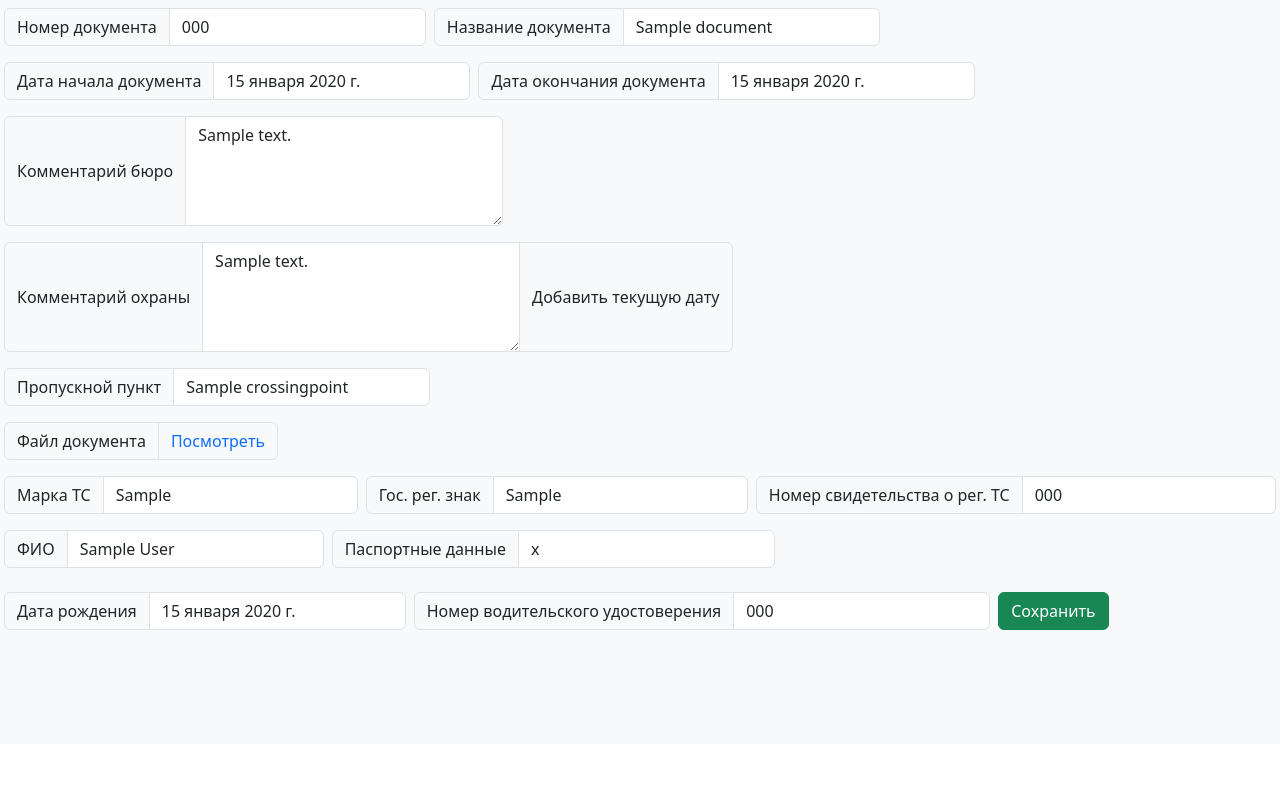
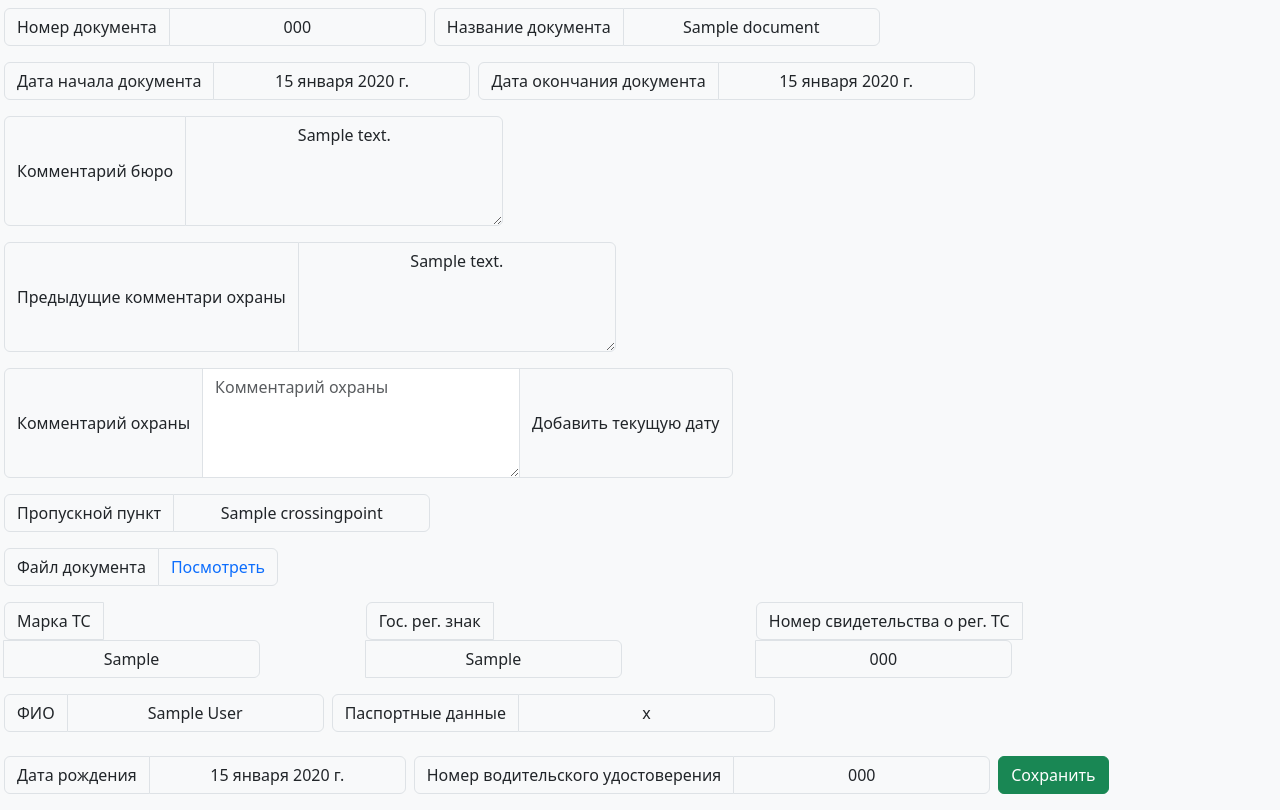
Before and after one commit to Dellenoam/Ural-Turbine-Plant, a Django app: page /security/pass/1 in a window 1280 px wide. Shown: the part 56-866 px from the top of the page. Before the commit the page ends 686 px from the top, so only its background shows below. Run offline with Django 4.2, Linux system fonts and the light colour scheme; tables that the repository leaves empty hold one stand-in row (values such as "Sample post"); parts of the project's set-up code (start-up, migrations or seed data) failed here and were passed over; some libraries are stand-ins or nearby versions.

Commit message:
Minor changes

```diff
--- a/access_office/forms.py
+++ b/access_office/forms.py
@@ -8,7 +8,7 @@ class DocumentForm(ModelForm):
     class Meta:
         model = Document
         fields = ['status', 'custom_status', 'number_of_document', 'title', 'date_start', 'date_end',
-                  'comment_for_access_office', 'comment_import', 'comment_export',
+                  'comment_for_access_office', 'comment_for_security', 'comment_import', 'comment_export',
                   'crossing_point_name', 'document_file', 'auto']
 
         widgets = {
@@ -44,6 +44,12 @@ class DocumentForm(ModelForm):
                 'rows': 4,
                 'cols': 30,
             }),
+            'comment_for_security': Textarea(attrs={
+                'class': 'md-textarea form-control shadow-none',
+                'placeholder': 'Комментарий охраны',
+                'rows': 4,
+                'cols': 30,
+            }),
             'comment_import': Textarea(attrs={
                 'class': 'md-textarea form-control shadow-none',
                 'placeholder': 'Ввоз',
@@ -75,23 +81,6 @@ class DocumentForm(ModelForm):
             raise forms.ValidationError('Дата окончания не может быть меньше текущей даты.')
         else:
             self.cleaned_data['status'] = 'W'
-
-
-class DocumentSecurityForm(ModelForm):
-    class Meta:
-        model = Document
-        exclude = ['status', 'number_of_document', 'title', 'date_start', 'date_end',
-                   'comment_for_access_office', 'crossing_point_name', 'document_file', 'auto']
-
-        widgets = {
-            'comment_for_security': Textarea(attrs={
-                'id': 'comment_for_security',
-                'class': 'md-textarea form-control shadow-none',
-                'placeholder': 'Комментарий охраны',
-                'rows': 4,
-                'cols': 30,
-            }),
-        }
 
 
 class AutomobileForm(ModelForm):
--- a/access_office/static/access_office/js/scripts.js
+++ b/access_office/static/access_office/js/scripts.js
@@ -5,6 +5,7 @@ function TableHideShow(obj) {
         filterElements_head.forEach(item => {
             if (item.id.indexOf(checkbox_name) > -1) {
                 item.setAttribute('hidden', '');
+                localStorage.setItem(checkbox_name, 'false')
             }
         });
 
@@ -19,6 +20,8 @@ function TableHideShow(obj) {
         filterElements_head.forEach(item => {
             if (item.id.indexOf(checkbox_name) > -1) {
                 item.removeAttribute('hidden');
+                localStorage.setItem(checkbox_name, 'true')
+                console.log(localStorage.getItem(checkbox_name));
             }
         });
 
@@ -29,6 +32,17 @@ function TableHideShow(obj) {
             }
         })
     }
+}
+
+function CheckboxState() {
+    let filterElements_head = document.querySelectorAll('#document_head th');
+        filterElements_head.forEach(item => {
+            if (localStorage.getItem(item.id) == 'false') {
+                let checkbox = document.querySelectorAll(`input[id="${item.id}"]`);
+                checkbox[0].removeAttribute('checked');
+                TableHideShow(checkbox[0]);
+            }
+        });
 }
 
 function show_by_status(obj) {
--- a/access_office/templates/access_office/security_pass.html
+++ b/access_office/templates/access_office/security_pass.html
@@ -1,7 +1,7 @@
 {% extends 'base/base.html' %}
 {% load static %}
 
-{% block title %} Изменение записи: {% endblock %}
+{% block title %} Изменение записи {% endblock %}
 
 {% block content %}
     <div class="mx-1">
@@ -16,24 +16,28 @@
             <div class="d-flex align-items-center gap-2">
                 <div class="input-group w-auto my-2">
                     <span class="input-group-text" id="basic-addon1">Номер документа</span>
-                    <input type="text" readonly class="form-control shadow-none" placeholder="Номер документа"
+                    <input type="text" readonly class="input-group-text shadow-none" style="outline:0"
+                           placeholder="Номер документа"
                            value="{{ record.number_of_document }}">
                 </div>
                 <div class="input-group w-auto my-2">
                     <span class="input-group-text" id="basic-addon1">Название документа</span>
-                    <input type="text" readonly class="form-control shadow-none" placeholder="Название документа"
+                    <input type="text" readonly class="input-group-text shadow-none" style="outline:0"
+                           placeholder="Название документа"
                            value="{{ record.title }}">
                 </div>
             </div>
             <div class="d-flex align-items-center gap-2">
                 <div class="input-group w-auto my-2">
                     <span class="input-group-text" id="basic-addon1">Дата начала документа</span>
-                    <input type="text" readonly class="form-control shadow-none" placeholder="Дата начала документа"
+                    <input type="text" readonly class="input-group-text shadow-none" style="outline:0"
+                           placeholder="Дата начала документа"
                            value="{{ record.date_start }}">
                 </div>
                 <div class="input-group date w-auto my-2" id="date_end_div">
                     <span class="input-group-text" id="basic-addon1">Дата окончания документа</span>
-                    <input type="text" readonly class="form-control shadow-none" placeholder="Дата окончания документа"
+                    <input type="text" readonly class="input-group-text shadow-none" style="outline:0"
+                           placeholder="Дата окончания документа"
                            value="{{ record.date_end }}">
                 </div>
             </div>
@@ -41,23 +45,39 @@
                 <div class="input-group my-2 w-auto">
                     <span class="input-group-text">Комментарий бюро</span>
                     <textarea readonly
-                              class="md-textarea form-control shadow-none"
+                              class="md-textarea input-group-text shadow-none"
+                              style="outline:0"
                               placeholder="Комментарий бюро"
-                              rows="4" cols="30">{{ record.comment_for_access_office }}
-                </textarea>
+                              rows="4" cols="30">{{ record.comment_for_access_office }}</textarea>
+                </div>
+            </div>
+            <div class="d-flex">
+                <div class="input-group my-2 w-auto">
+                    <span class="input-group-text">Предыдущие комментари охраны</span>
+                    <textarea readonly
+                              class="md-textarea input-group-text shadow-none"
+                              style="outline:0; white-space: normal;"
+                              placeholder="Комментарии охраны"
+                              rows="4" cols="30">{{ record.comment_for_security }}</textarea>
                 </div>
             </div>
             <div class="d-flex">
                 <div class="input-group my-2 w-auto">
                     <span class="input-group-text">Комментарий охраны</span>
-                    {{ form_security_pass.comment_for_security }}
-                    <button type="button" class="input-group-text" onclick="AddCurrentDate()">Добавить текущую дату</button>
+                    <textarea id="comment_for_security"
+                              name="security_comment"
+                              class="md-textarea form-control shadow-none"
+                              placeholder="Комментарий охраны"
+                              rows="4" cols="30"></textarea>
+                    <button type="button" class="input-group-text" onclick="AddCurrentDate()">Добавить текущую дату
+                    </button>
                 </div>
             </div>
             <div class="d-flex align-items-center gap-2">
                 <div class="input-group w-auto my-2">
                     <span class="input-group-text" id="basic-addon1">Пропускной пункт</span>
-                    <input type="text" readonly class="form-control shadow-none" placeholder="Пропускной пункт"
+                    <input type="text" readonly class="input-group-text shadow-none" style="outline:0"
+                           placeholder="Пропускной пункт"
                            value="{{ record.crossing_point_name.all|join:", " }}">
                 </div>
             </div>
@@ -71,36 +91,42 @@
             <div class="d-flex align-items-center gap-2">
                 <div class="input-group w-auto my-2">
                     <span class="input-group-text" id="basic-addon1">Марка ТС</span>
-                    <input readonly class="form-control shadow-none" placeholder="Марка ТС"
+                    <input readonly class="input-group-text shadow-none" style="outline:0" placeholder="Марка ТС"
                            value="{{ record.auto.car_brand }}">
                 </div>
                 <div class="input-group w-auto my-2">
                     <span class="input-group-text" id="basic-addon1">Гос. рег. знак</span>
-                    <input readonly class="form-control shadow-none" value="{{ record.auto.license_plate }}">
+                    <input readonly class="input-group-text shadow-none" style="outline:0"
+                           value="{{ record.auto.license_plate }}">
                 </div>
                 <div class="input-group w-auto my-2">
                     <span class="input-group-text" id="basic-addon1">Номер свидетельства о рег. ТС</span>
-                    <input readonly class="form-control shadow-none" value="{{ record.auto.car_registration_number }}">
+                    <input readonly class="input-group-text shadow-none" style="outline:0"
+                           value="{{ record.auto.car_registration_number }}">
                 </div>
             </div>
             <div class="d-flex align-items-center gap-2">
                 <div class="input-group w-auto my-2">
                     <span class="input-group-text" id="basic-addon1">ФИО</span>
-                    <input readonly class="form-control shadow-none" value="{{ record.auto.driver.full_name }}">
+                    <input readonly class="input-group-text shadow-none" style="outline:0"
+                           value="{{ record.auto.driver.full_name }}">
                 </div>
                 <div class="input-group w-auto my-2">
                     <span class="input-group-text" id="basic-addon1">Паспортные данные</span>
-                    <input readonly class="form-control shadow-none" value="{{ record.auto.driver.passport_details }}">
+                    <input readonly class="input-group-text shadow-none" style="outline:0"
+                           value="{{ record.auto.driver.passport_details }}">
                 </div>
             </div>
             <div class="d-flex align-items-center gap-2">
                 <div class="input-group w-auto my-2">
                     <span class="input-group-text" id="basic-addon1">Дата рождения</span>
-                    <input readonly class="form-control shadow-none" value="{{ record.auto.driver.date_of_birth }}">
+                    <input readonly class="input-group-text shadow-none" style="outline:0"
+                           value="{{ record.auto.driver.date_of_birth }}">
                 </div>
                 <div class="input-group w-auto my-2">
                     <span class="input-group-text" id="basic-addon1">Номер водительского удостоверения</span>
-                    <input readonly class="form-control shadow-none" value="{{ record.auto.driver.driver_license_number }}">
+                    <input readonly class="input-group-text shadow-none" style="outline:0"
+                           value="{{ record.auto.driver.driver_license_number }}">
                 </div>
                 <div class="input-group w-auto my-2">
                     <input class="btn btn-success my-2" type="submit" value="Сохранить">
--- a/access_office/views.py
+++ b/access_office/views.py
@@ -5,7 +5,8 @@ from django.contrib.auth.mixins import LoginRequiredMixin
 from django.http import Http404, JsonResponse, HttpResponse
 from django.shortcuts import render, redirect
 from django.views import View
-from access_office.forms import CrossingPointForm, DocumentForm, AutomobileForm, DocumentSecurityForm, DriverForm, CustomStatusForm
+from access_office.forms import CrossingPointForm, DocumentForm, AutomobileForm, DriverForm, \
+    CustomStatusForm
 from access_office.models import Document, CrossingPoint, Automobile, Driver, CustomStatus
 from django.db.models import Q
 
@@ -97,7 +98,7 @@ class CrossingPointView(LoginRequiredMixin, View):
     def get(self, request):
         context = dict()
         context['crossing_points'] = CrossingPoint.objects.all()
-        return render (request, 'access_office/crossing_point.html', context)
+        return render(request, 'access_office/crossing_point.html', context)
 
 
 class CrossingPointDelete(LoginRequiredMixin, View):
@@ -115,7 +116,7 @@ class CrossingPointUpdate(LoginRequiredMixin, View):
         context = dict()
         context['record'] = record
         context['form_crossing_point'] = form_crossing_point
-        return render (request, 'access_office/crossing_point_update.html', context)
+        return render(request, 'access_office/crossing_point_update.html', context)
 
     def post(self, request, pk):
         record = CrossingPoint.objects.get(id=pk)
@@ -203,6 +204,7 @@ class SearchDocument(View):
             documents = Document.objects.all()
             if not request.user.is_authenticated:
                 documents = documents.filter(status='W')
+            print(documents[0].date_start)
             documents = documents.filter(
                 Q(status__icontains=search)
                 | Q(number_of_document__icontains=search)
@@ -211,6 +213,8 @@ class SearchDocument(View):
                 | Q(date_end__icontains=search)
                 | Q(comment_for_access_office__icontains=search)
                 | Q(comment_for_security__icontains=search)
+                | Q(comment_import__icontains=search)
+                | Q(comment_export__icontains=search)
                 | Q(crossing_point_name__crossing_point_name__icontains=search)
                 | Q(auto__license_plate__icontains=search)
                 | Q(auto__car_brand__icontains=search)
@@ -236,29 +240,21 @@ class Security(View):
 class SecurityPass(View):
     def get(self, request, pk):
         record = Document.objects.get(id=pk)
-        form_security_pass = DocumentSecurityForm(instance=record)
 
         context = dict()
         context['record'] = record
-        context['form_security_pass'] = form_security_pass
 
         return render(request, 'access_office/security_pass.html', context)
 
     def post(self, request, pk):
         record = Document.objects.get(id=pk)
-        form_security_pass = DocumentSecurityForm(request.POST, instance=record)
 
         context = dict()
         context['record'] = record
-        context['form_security_pass'] = form_security_pass
 
-        if form_security_pass.is_valid():
-            form_security_pass.save()
-            return redirect('security')
-        else:
-            context['error_security_pass'] = 'Форма была заполнена некорректно'
-
-        return render(request, 'access_office/security_pass.html', context)
+        record.comment_for_security += request.POST.get('security_comment') + '\n\n'
+        record.save()
+        return redirect('security')
 
 
 class UpdateDocument(LoginRequiredMixin, View):
@@ -378,7 +374,7 @@ class CustomStatusUpdate(LoginRequiredMixin, View):
         context = dict()
         context['record'] = record
         context['form_custom_status'] = form_custom_status
-        return render (request, 'access_office/custom_status_update.html', context)
+        return render(request, 'access_office/custom_status_update.html', context)
 
     def post(self, request, pk):
         record = CustomStatus.objects.get(id=pk)
@@ -396,6 +392,7 @@ class CustomStatusUpdate(LoginRequiredMixin, View):
 
         return render(request, 'access_office/custom_status_update.html')
 
+
 class CustomStatusDelete(LoginRequiredMixin, View):
     def get(self, request, pk):
         custom_status = CustomStatus.objects.get(id=pk)
--- a/access_system/settings.py
+++ b/access_system/settings.py
@@ -16,7 +16,7 @@ BASE_DIR = Path(__file__).resolve().parent.parent
 SECRET_KEY = os.getenv('secret_key')
 
 # SECURITY WARNING: don't run with debug turned on in production!
-DEBUG = False
+DEBUG = True
 
 ALLOWED_HOSTS = [os.getenv('allowed_host')]
 
--- a/requirements.txt
+++ b/requirements.txt
@@ -4,3 +4,5 @@ django-celery-beat==2.5.0
 openpyxl==3.1.2
 pandas==2.0.1
 psycopg2-binary==2.9.6
+gunicorn==20.1.0
+python-dotenv==1.0.0
```
Also changed, not shown: access_office/models.py (+4 -4 lines), access_office/static/access_office/css/styles.css (+7 -0 lines), access_office/templates/access_office/access_office.html (+13 -5 lines), access_office/templates/access_office/security.html (+43 -4 lines), access_office/templates/access_office/update_document.html (+9 -2 lines), access_office/migrations/0001_initial.py (added).
